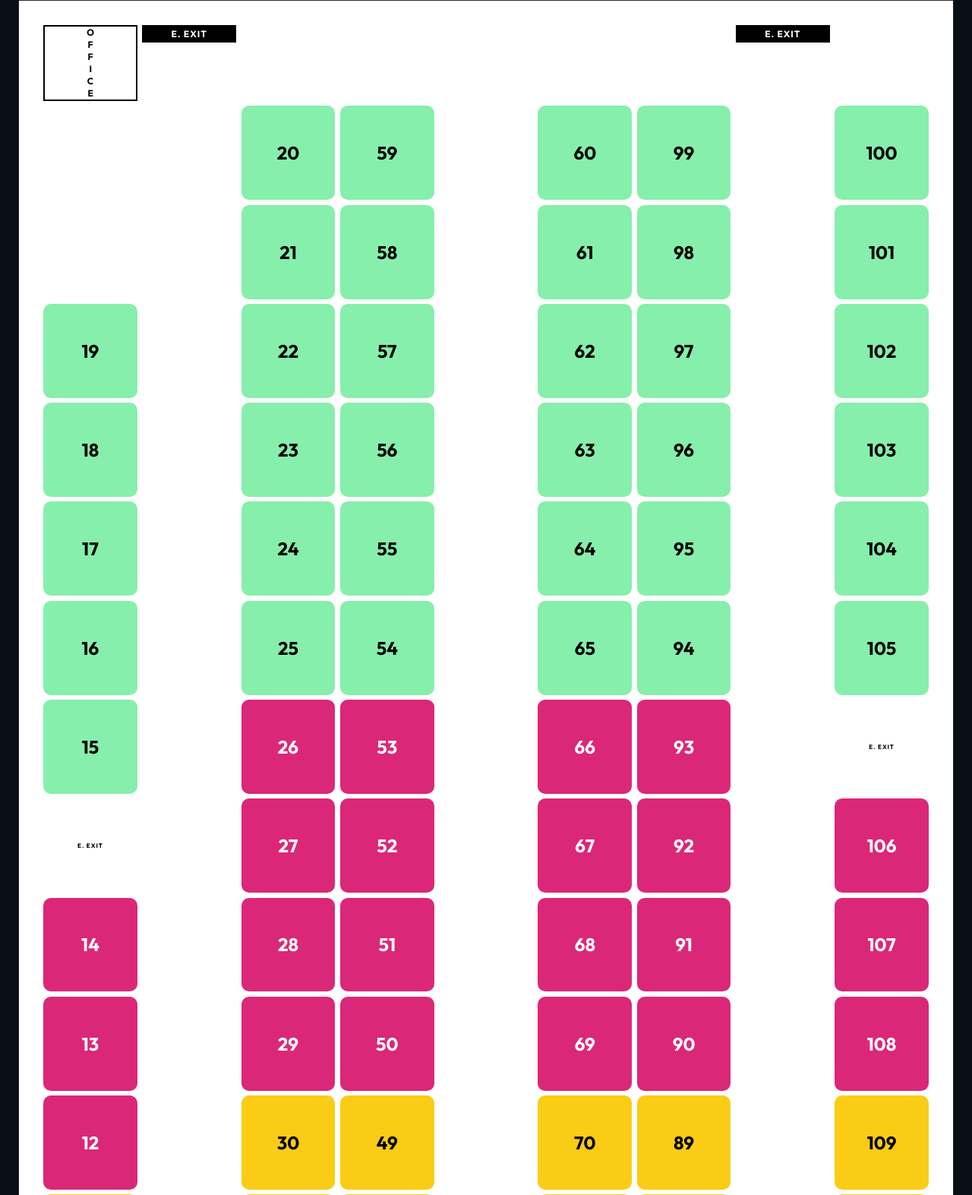
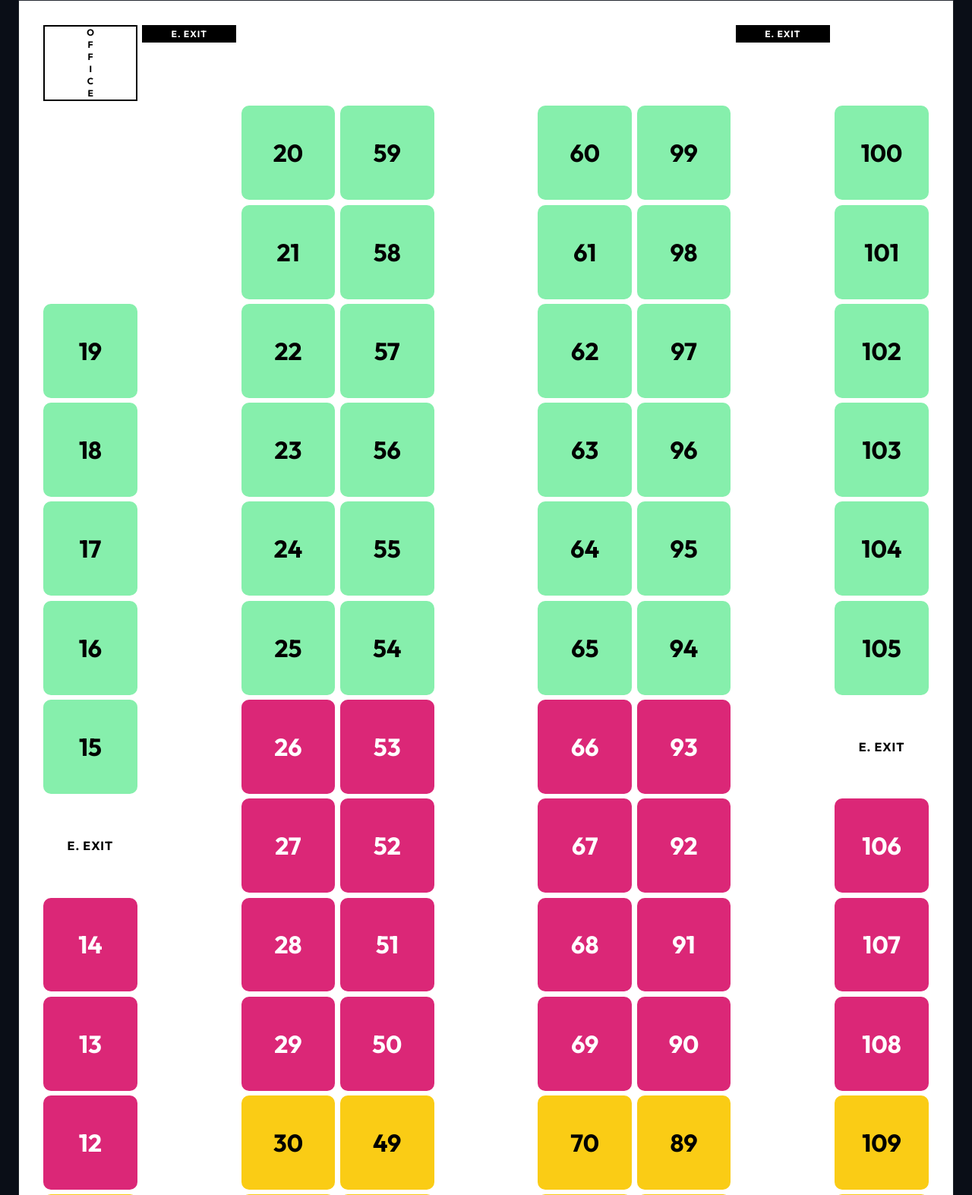
Before and after one commit to jatinptll/business_expo_stall_booking_tool, a Flask app: page / in a window 1280 px wide. Shown: the part 345-1918 px from the top of the page at 76% size. Run offline with Flask 3, Linux system fonts and the light colour scheme; data that the repository does not hold is empty.

Commit message:
Updated the font size of Stall numbers and exit sign

```diff
--- a/static/css/styles.css
+++ b/static/css/styles.css
@@ -1117,3 +1117,9 @@ body {
     font-size: 1.5rem; /* ~24px */
     font-weight: 800;  /* Bold */
 }
+
+/* Further Increase Stall Number Size */
+.stall-number {
+    font-size: 2rem !important; /* Huge (~32px) */
+    font-weight: 900 !important;
+}
--- a/static/js/script.js
+++ b/static/js/script.js
@@ -219,7 +219,7 @@ function renderMap() {
     exitGap1.textContent = 'E. EXIT';
     exitGap1.style.gridColumn = '1';
     exitGap1.style.gridRow = '20'; // Between 6 & 7
-    exitGap1.style.fontSize = '0.5rem';
+    exitGap1.style.fontSize = '1rem';
     exitGap1.style.background = 'transparent';
     exitGap1.style.color = 'black';
     exitGap1.style.border = 'none';
@@ -230,7 +230,7 @@ function renderMap() {
     exitGap2.textContent = 'E. EXIT';
     exitGap2.style.gridColumn = '1';
     exitGap2.style.gridRow = '11'; // Between 14 & 15
-    exitGap2.style.fontSize = '0.5rem';
+    exitGap2.style.fontSize = '1rem';
     exitGap2.style.background = 'transparent';
     exitGap2.style.color = 'black';
     exitGap2.style.border = 'none';
@@ -241,7 +241,7 @@ function renderMap() {
     exitGap3.textContent = 'E. EXIT';
     exitGap3.style.gridColumn = '9';
     exitGap3.style.gridRow = '10'; // Between 105 & 106
-    exitGap3.style.fontSize = '0.5rem';
+    exitGap3.style.fontSize = '1rem';
     exitGap3.style.background = 'transparent';
     exitGap3.style.color = 'black';
     exitGap3.style.border = 'none';
@@ -252,7 +252,7 @@ function renderMap() {
     exitGap4.textContent = 'E. EXIT';
     exitGap4.style.gridColumn = '9';
     exitGap4.style.gridRow = '19'; // Between 113 & 114
-    exitGap4.style.fontSize = '0.5rem';
+    exitGap4.style.fontSize = '1rem';
     exitGap4.style.background = 'transparent';
     exitGap4.style.color = 'black';
     exitGap4.style.border = 'none';
```
